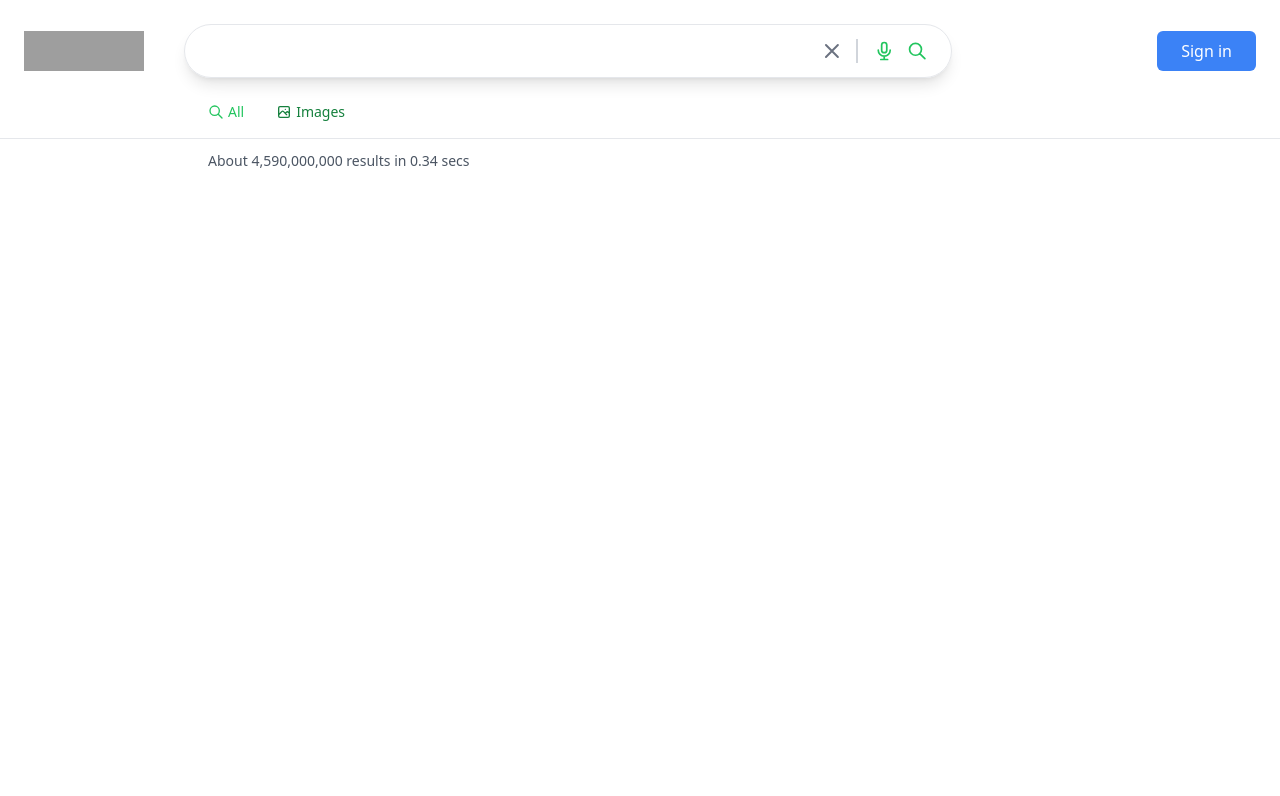
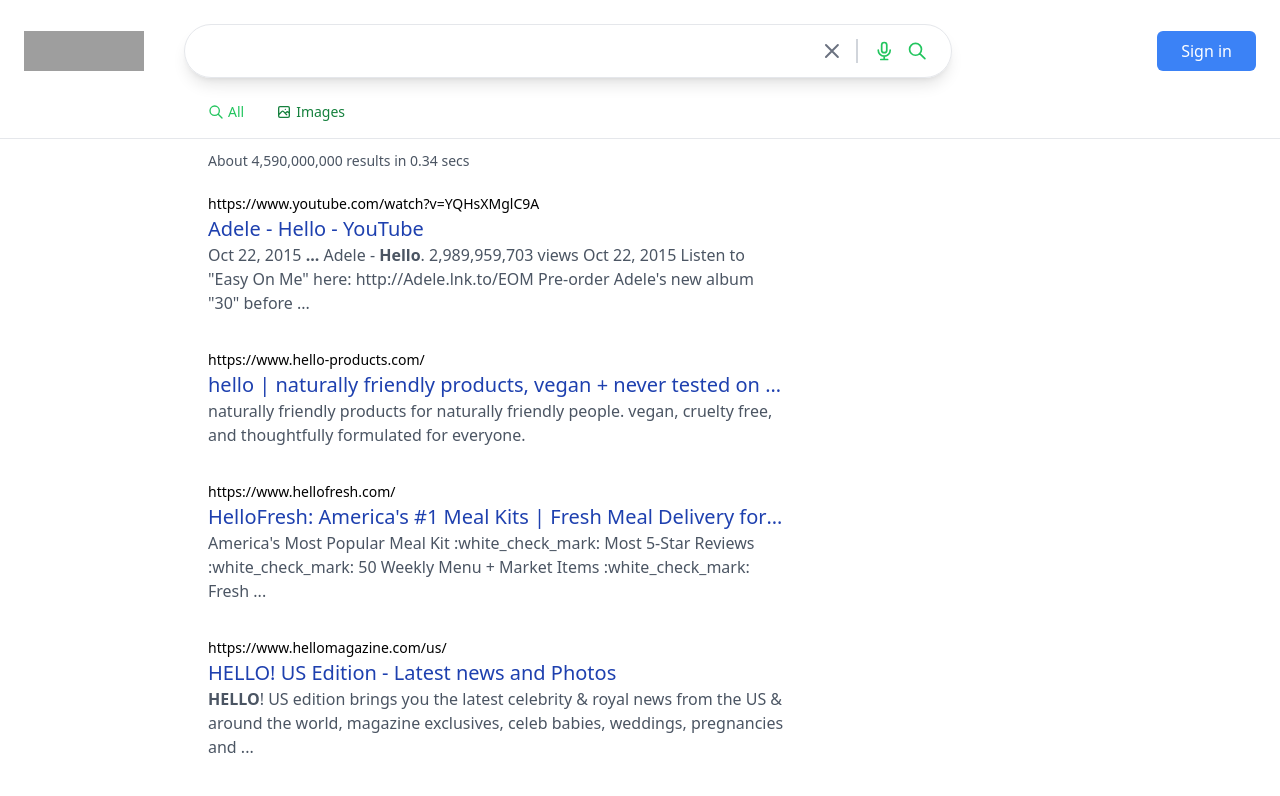
Before and after one commit to lakshyasinghc/google-v3, a Next.js app: page /search in a window 1280 px wide. Shown: the top 796 px of the page. Built offline with nearby package versions, Linux system fonts and the light colour scheme; no server answers; grey boxes are pictures that could not be loaded.

Commit message:
complete the result section and install html-react-parser

```diff
--- a/components/SearchResults.js
+++ b/components/SearchResults.js
@@ -1,9 +1,20 @@
 import React from 'react'
-
+import Parser from "html-react-parser";
 export default function SearchResults({results}) {
   return (
     <div className="w-full mx-auto px-3 sm:pl-[5%] md:pl-[14%] lg:pl-52">
         <p className="text-gray-600 text-sm mb-5 mt-3"> About {results.searchInformation.formattedTotalResults} results in {results.searchInformation.formattedSearchTime} secs</p>
+      {results.items.map((result)=>(
+        <div key={result.link} className="max-w-xl mb-8">
+          <div className="group">
+          <a href={result.link} className="text-sm truncate">{result.formattedUrl}</a>
+          <a href={result.link} className="group-hover:underline text-blue-800">
+            <h2 className="truncate text-xl font-medium ">{result.title}</h2>
+          </a>
+          </div>
+          <p className="text-gray-600">{Parser(result.htmlSnippet)}</p>
+        </div>
+      ))}
     </div>
   )
 }
--- a/package.json
+++ b/package.json
@@ -10,6 +10,7 @@
   },
   "dependencies": {
     "@heroicons/react": "^1.0.6",
+    "html-react-parser": "^3.0.1",
     "next": "12.2.2",
     "next-auth": "^4.9.0",
     "react": "18.2.0",
--- a/pages/search.js
+++ b/pages/search.js
@@ -24,7 +24,7 @@
   )
 }
 export async function getServerSideProps(context){
-    const mockData= true
+    const mockData= true;
     const data= mockData ? Response :await fetch(
     `https://www.googleapis.com/customsearch/v1?key=${process.env.API_KEY}&cx=${process.env.CONTEXT_KEY}&q=${context.query.term}${context.query.searchType && "&searchType=image"}
     `).then((response)=>response.json());
```
Also changed, not shown: 1 other file (tests, documents, lock files or other folders).
